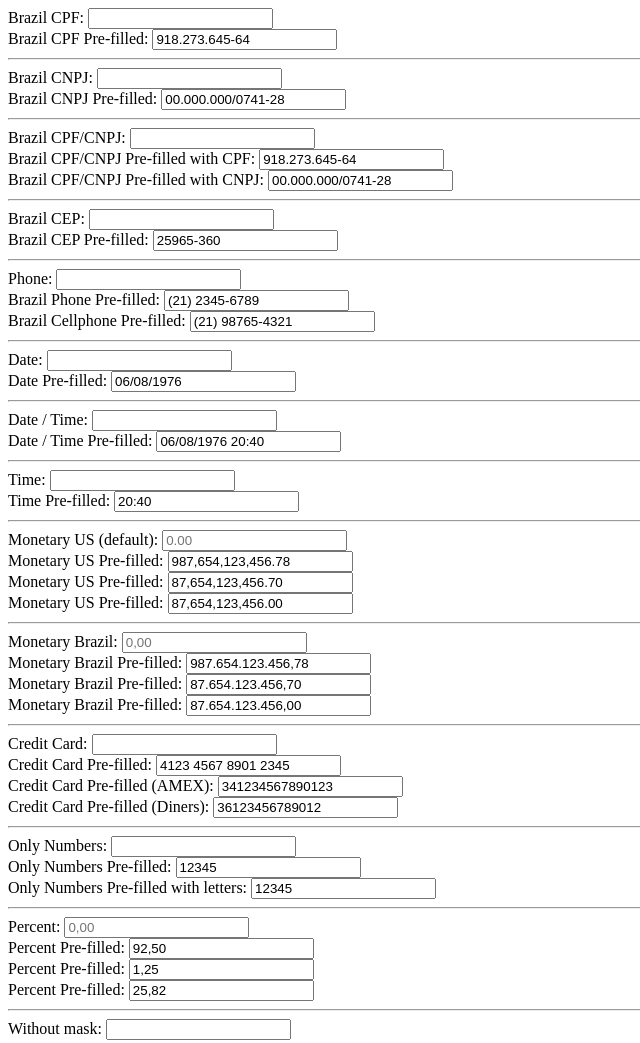
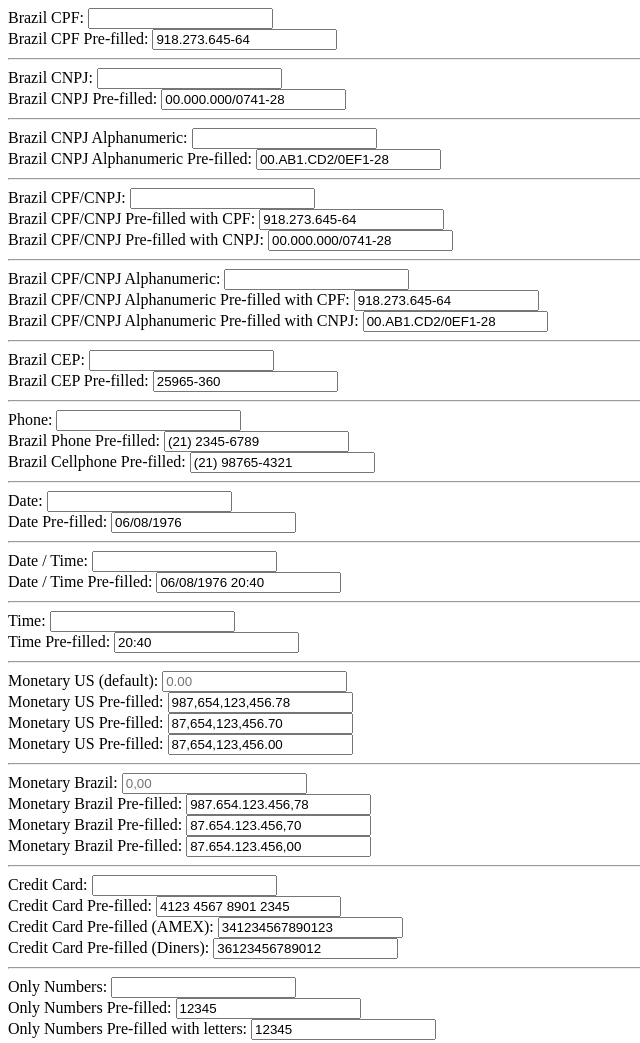
Before and after one commit to silviodelgado/MaskerJS, a plain HTML site: page playground.html in a window 1280 px wide. Shown: the top 1043 px of the page, without its empty margins (0-640 px from the left). Drawn offline with Linux system fonts and the light colour scheme.

Commit message:
CNPJ Alphanumeric

```diff
--- a/masker.js
+++ b/masker.js
@@ -1,5 +1,5 @@
 /*!
- * MaskerJS v1.22 - Vanilla Javascript mask plugin to input form elements
+ * MaskerJS v1.3 - Vanilla Javascript mask plugin to input form elements
  * Copyright 2019-2024 Silvio Delgado (https://github.com/silviodelgado)
  * Licensed under MIT (https://opensource.org/licenses/MIT)
  * https://github.com/silviodelgado/maskerjs
@@ -41,12 +41,30 @@
                 .replace(/(\/\d{4})(\d{1,2})/, '$1-$2')
                 .replace(/(-\d{2})\d+?$/, '$1');
         },
+        cnpj_alpha: function (target) {
+            return target.value
+                .replace(/[^A-Za-z0-9]/gi, '')
+                .replace(/([A-Za-z0-9]{2})([A-Za-z0-9])/, '$1.$2')
+                .replace(/([A-Za-z0-9]{3})([A-Za-z0-9])/, '$1.$2')
+                .replace(/([A-Za-z0-9]{3})([A-Za-z0-9]{1,4})/, '$1/$2')
+                .replace(/(\/[A-Za-z0-9]{4})([A-Za-z]{1,2})/, '$1-')
+                .replace(/(\/[A-Za-z0-9]{4})([0-9]{1,2})/, '$1-$2')
+                .replace(/(\-[0-9]{1,2})(.*)?$/, '$1')
+        },
         cpf_cnpj: function (target) {
             let paste = target.value == target.value.replace(/\D/g, '');
             if ((!paste && target.value.length <= 14) || (paste && target.value.length == 11)) {
                 return masks.cpf(target);
             }
             return masks.cnpj(target);
+        },
+        cpf_cnpj_alpha: function (target) {
+            let paste = target.value == target.value.replace(/[^A-Za-z0-9]/gi, '');
+            let alphanum = target.value.match(/[A-Za-z]/gi);
+            if ((!alphanum) && ((!paste && target.value.length <= 14) || (paste && target.value.length == 11))) {
+                return masks.cpf(target);
+            }
+            return masks.cnpj_alpha(target);
         },
         cep: function (target) {
             return target.value
--- a/playground/index.html
+++ b/playground.html
@@ -28,6 +28,15 @@
     </div>
     <hr>
     <div>
+        <label>Brazil CNPJ Alphanumeric: </label>
+        <input type="text" data-mask="cnpj_alpha">
+    </div>
+    <div>
+        <label>Brazil CNPJ Alphanumeric Pre-filled: </label>
+        <input type="text" data-mask="cnpj_alpha" value="00AB1CD20EF128">
+    </div>
+    <hr>
+    <div>
         <label>Brazil CPF/CNPJ: </label>
         <input type="text" data-mask="cpf_cnpj">
     </div>
@@ -38,6 +47,19 @@
     <div>
         <label>Brazil CPF/CNPJ Pre-filled with CNPJ: </label>
         <input type="text" data-mask="cpf_cnpj" value="00000000074128">
+    </div>
+    <hr>
+    <div>
+        <label>Brazil CPF/CNPJ Alphanumeric: </label>
+        <input type="text" data-mask="cpf_cnpj_alpha">
+    </div>
+    <div>
+        <label>Brazil CPF/CNPJ Alphanumeric Pre-filled with CPF: </label>
+        <input type="text" data-mask="cpf_cnpj_alpha" value="91827364564">
+    </div>
+    <div>
+        <label>Brazil CPF/CNPJ Alphanumeric Pre-filled with CNPJ: </label>
+        <input type="text" data-mask="cpf_cnpj_alpha" value="00AB1CD20EF128">
     </div>
     <hr>
     <div>
@@ -175,7 +197,7 @@
         <input type="text">
     </div>
 
-    <script src="../masker.js"></script>
+    <script src="masker.js"></script>
     <script>
         document.addEventListener("DOMContentLoaded", function () {
             Masker.init();
```
Also changed, not shown: masker.min.js, 1 other file.
